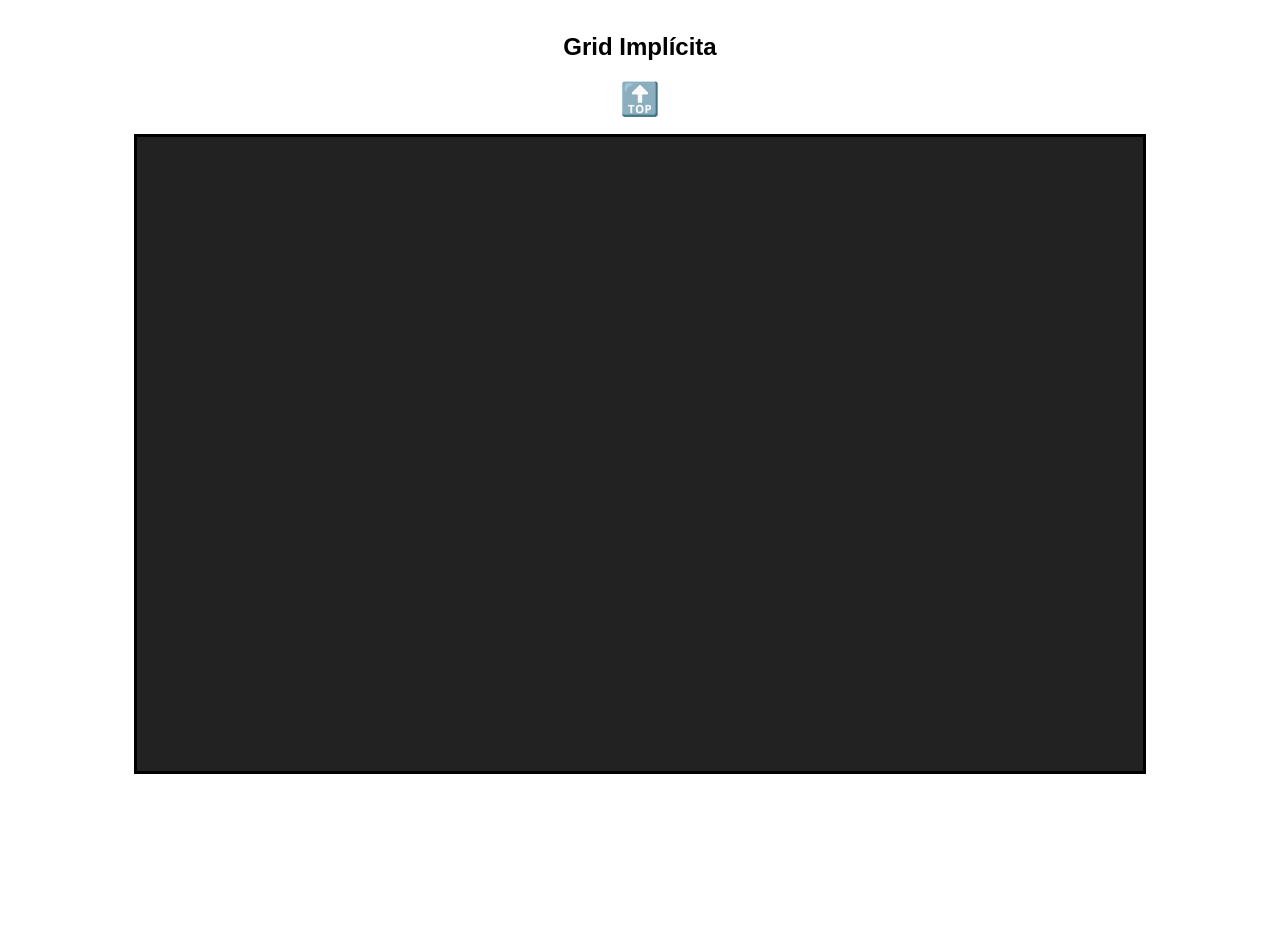
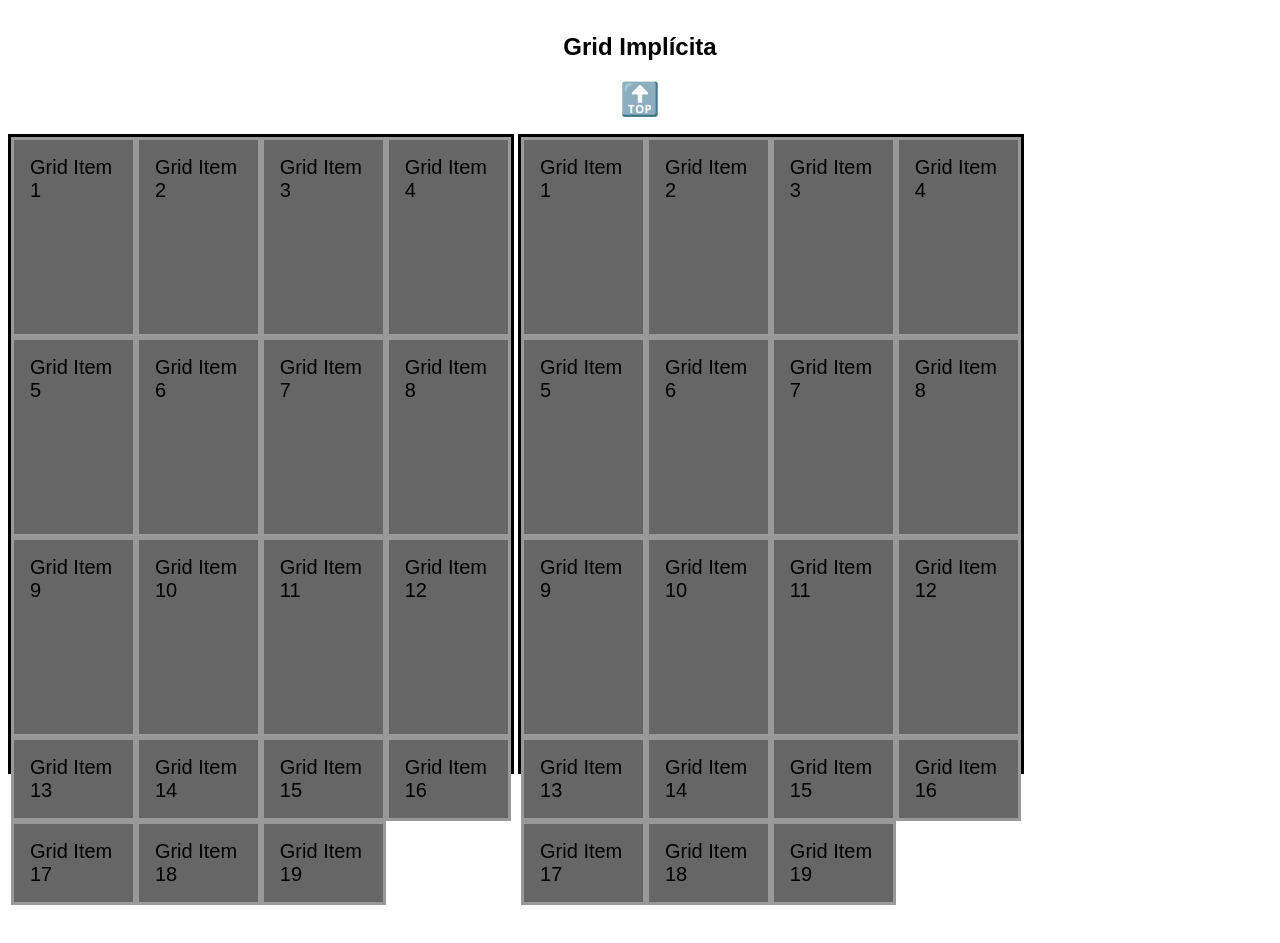
Before and after one commit to joaquin-braicovich/fron-end-1, a plain HTML site: page Practica grid/index.html in a window 1280 px wide. Shown: the part 5800-6743 px from the top of the page. Drawn offline with Linux system fonts and the light colour scheme.

Commit message:
Actualizacion 3

```diff
--- a/Practica grid/index.html
+++ b/Practica grid/index.html
@@ -134,10 +134,140 @@
     </section>
     <h2 id="grid-areas">Grid con Áreas</h2>
     <a href="#top">🔝</a>
-    <section class="container grid-areas"></section>
+    <section class="container grid-areas">
+      <header class="item header">
+        <p>Header</p>
+      </header>
+      <article class="item content">
+        <p>Content</p>
+      </article>
+      <aside class="item sidebar">
+        <p>SideBar</p>
+      </aside>
+      <footer class="item footer">
+        <p>Footer</p>
+      </footer>
+    </section>
     <h2 id="grid-implicit">Grid Implícita</h2>
     <a href="#top">🔝</a>
-    <section class="container grid-implicit"></section>
+    <section class="container grid-implicit">
+      <article class="item">
+        <p>Grid Item 1</p>
+      </article>
+      <article class="item">
+        <p>Grid Item 2</p>
+      </article>
+      <article class="item">
+        <p>Grid Item 3</p>
+      </article>
+      <article class="item">
+        <p>Grid Item 4</p>
+      </article>
+      <article class="item">
+        <p>Grid Item 5</p>
+      </article>
+      <article class="item">
+        <p>Grid Item 6</p>
+      </article>
+      <article class="item">
+        <p>Grid Item 7</p>
+      </article>
+      <article class="item">
+        <p>Grid Item 8</p>
+      </article>
+      <article class="item">
+        <p>Grid Item 9</p>
+      </article>
+      <article class="item">
+        <p>Grid Item 10</p>
+      </article>
+      <article class="item">
+        <p>Grid Item 11</p>
+      </article>
+      <article class="item">
+        <p>Grid Item 12</p>
+      </article>
+      <article class="item">
+        <p>Grid Item 13</p>
+      </article>
+      <article class="item">
+        <p>Grid Item 14</p>
+      </article>
+      <article class="item">
+        <p>Grid Item 15</p>
+      </article>
+      <article class="item">
+        <p>Grid Item 16</p>
+      </article>
+      <article class="item">
+        <p>Grid Item 17</p>
+      </article>
+      <article class="item">
+        <p>Grid Item 18</p>
+      </article>
+      <article class="item">
+        <p>Grid Item 19</p>
+      </article>
+    </section>
+    <section class="container grid-implicit">
+      <article class="item">
+        <p>Grid Item 1</p>
+      </article>
+      <article class="item">
+        <p>Grid Item 2</p>
+      </article>
+      <article class="item">
+        <p>Grid Item 3</p>
+      </article>
+      <article class="item">
+        <p>Grid Item 4</p>
+      </article>
+      <article class="item">
+        <p>Grid Item 5</p>
+      </article>
+      <article class="item">
+        <p>Grid Item 6</p>
+      </article>
+      <article class="item">
+        <p>Grid Item 7</p>
+      </article>
+      <article class="item">
+        <p>Grid Item 8</p>
+      </article>
+      <article class="item">
+        <p>Grid Item 9</p>
+      </article>
+      <article class="item">
+        <p>Grid Item 10</p>
+      </article>
+      <article class="item">
+        <p>Grid Item 11</p>
+      </article>
+      <article class="item">
+        <p>Grid Item 12</p>
+      </article>
+      <article class="item">
+        <p>Grid Item 13</p>
+      </article>
+      <article class="item">
+        <p>Grid Item 14</p>
+      </article>
+      <article class="item">
+        <p>Grid Item 15</p>
+      </article>
+      <article class="item">
+        <p>Grid Item 16</p>
+      </article>
+      <article class="item">
+        <p>Grid Item 17</p>
+      </article>
+      <article class="item">
+        <p>Grid Item 18</p>
+      </article>
+      <article class="item">
+        <p>Grid Item 19</p>
+      </article>
+    </section>
     <h2 id="grid-flow">Flujo de la Grid</h2>
     <a href="#top">🔝</a>
     <section class="container grid-flow"></section>
--- a/Practica grid/styles.css
+++ b/Practica grid/styles.css
@@ -115,3 +115,34 @@ img {
   grid-row: linea-r3 / linea-r4;
   grid-column: linea-c1 / linea-c4;
 }
+.grid-areas{
+  /* Grid 2cx3r */
+  display: grid;
+  grid-template-columns: 1fr 200px;
+  grid-template-rows: 100px repeat(2, 1fr) 60px;
+  grid-template-areas:
+  "header header"
+  "content sidebar"
+  "content ."
+  "footer footer";
+}
+.header{
+  grid-area: header;
+}
+.content{
+  grid-area: content;
+}
+.sidebar{
+  grid-area: sidebar;
+}
+.footer{
+  grid-area: footer;
+}
+.grid-implicit{
+  /* Grid de 4cx3r */
+  width: 40%;
+  display: grid;
+  display: inline-grid;
+  grid-template-columns: repeat(4, 1fr);
+  grid-template-rows: repeat(3, 200px);
+}
```
